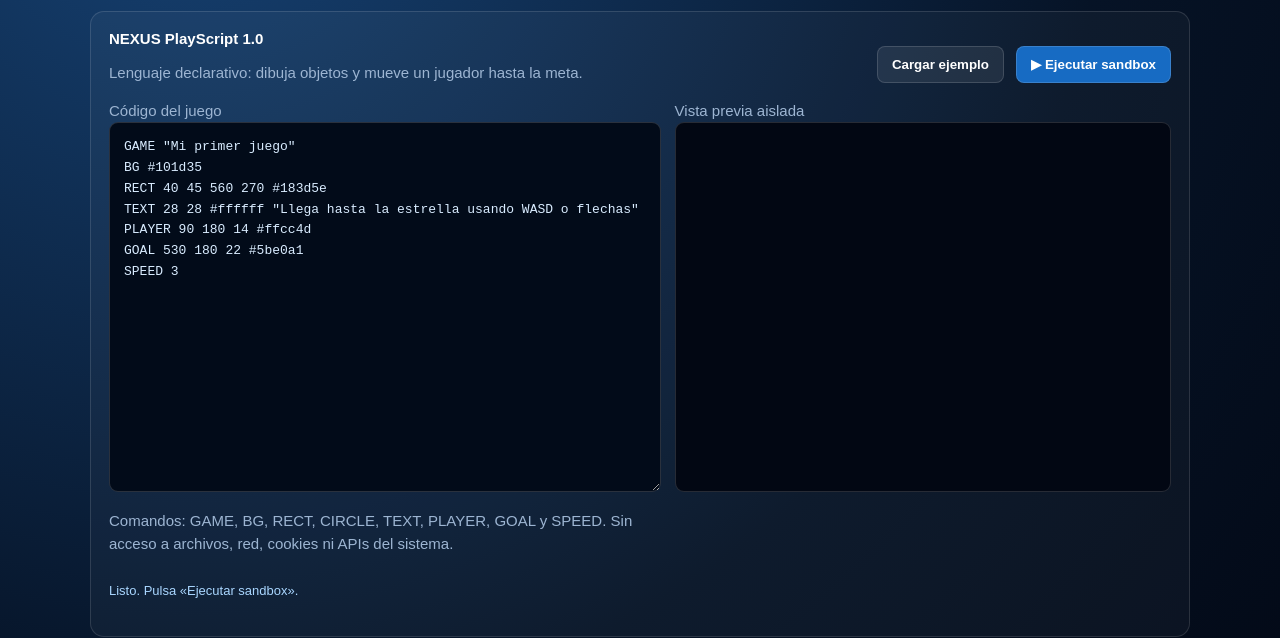
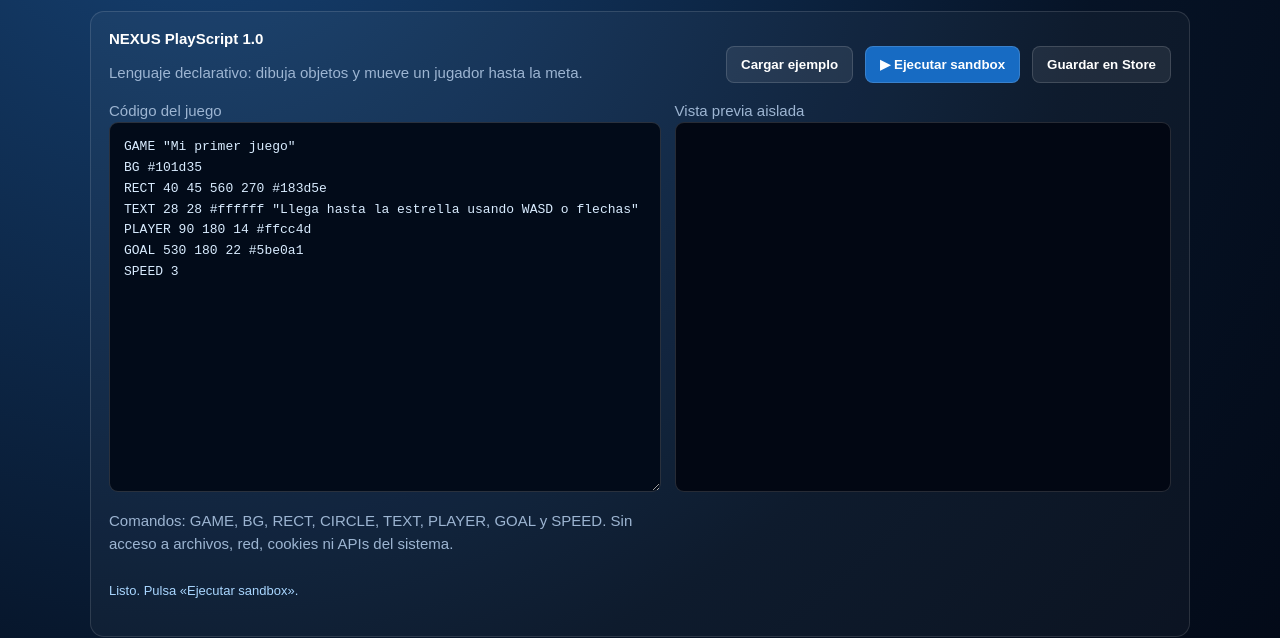
Before and after one commit to anyelo888ra-ux/ps4-web-os, a plain HTML site: page apps/gamestudio.html in a window 1280 px wide. Shown: the part 191-829 px from the top of the page. Drawn offline with Linux system fonts and the light colour scheme.

Commit message:
Add save-to-Store control to GameScript Studio

```diff
--- a/apps/gamestudio.html
+++ b/apps/gamestudio.html
@@ -1,7 +1,7 @@
 <!doctype html><html lang="es"><head><meta charset="utf-8"><meta name="viewport" content="width=device-width,initial-scale=1"><meta name="theme-color" content="#07152e"><title>NEXUS GameScript Studio 1.0</title><link rel="icon" href="../favicon.svg"><style>
 *{box-sizing:border-box}body{margin:0;min-height:100vh;background:radial-gradient(circle at 15% 0,#174477,#061326 60%,#020713);color:#fff;font:15px Arial;padding:clamp(16px,4vw,38px)}main{max-width:1100px;margin:auto}.muted{color:#9db5d2;line-height:1.5}.top{display:flex;justify-content:space-between;align-items:center;gap:12px;flex-wrap:wrap}.panel{border:1px solid #ffffff20;border-radius:14px;background:#ffffff09;padding:18px;margin:14px 0}.layout{display:grid;grid-template-columns:minmax(0,1fr) minmax(280px,.9fr);gap:14px}textarea{width:100%;min-height:370px;resize:vertical;background:#020b19;color:#d9ecff;border:1px solid #ffffff28;border-radius:9px;padding:14px;font:13px/1.6 ui-monospace,monospace;tab-size:2}.btn{border:1px solid #ffffff25;border-radius:8px;padding:10px 14px;background:#176bc3;color:#fff;font-weight:bold;cursor:pointer}.btn.secondary{background:#ffffff14}.preview{width:100%;height:370px;border:1px solid #ffffff25;border-radius:9px;background:#020713}.status{min-height:22px;color:#a9d6ff;font-size:13px;white-space:pre-wrap}.tag{display:inline-block;padding:4px 8px;border-radius:6px;background:#164c7a;color:#c8e5ff;font-size:11px}@media(max-width:780px){.layout{grid-template-columns:1fr}textarea,.preview{min-height:300px;height:300px}}</style></head><body><main>
 <div class="top"><div><p class="muted">NEXUS SYSTEM SOFTWARE · GAME ENGINE</p><h1>🧩 NEXUS GameScript Studio <span class="tag">v1.0</span></h1><p class="muted">Crea mini-juegos con un lenguaje sencillo, sin ejecutar JavaScript escrito por el usuario.</p></div><button class="btn secondary" onclick="location.href='../menu.html'">← Volver al menú</button></div>
-<section class="panel"><div class="top"><div><b>NEXUS PlayScript 1.0</b><p class="muted">Lenguaje declarativo: dibuja objetos y mueve un jugador hasta la meta.</p></div><div class="top"><button class="btn secondary" id="example">Cargar ejemplo</button><button class="btn" id="run">▶ Ejecutar sandbox</button></div></div>
+<section class="panel"><div class="top"><div><b>NEXUS PlayScript 1.0</b><p class="muted">Lenguaje declarativo: dibuja objetos y mueve un jugador hasta la meta.</p></div><div class="top"><button class="btn secondary" id="example">Cargar ejemplo</button><button class="btn" id="run">▶ Ejecutar sandbox</button><button class="btn secondary" id="save">Guardar en Store</button></div></div>
 <div class="layout"><div><label for="source" class="muted">Código del juego</label><textarea id="source" spellcheck="false">GAME "Mi primer juego"
 BG #101d35
 RECT 40 45 560 270 #183d5e
```
